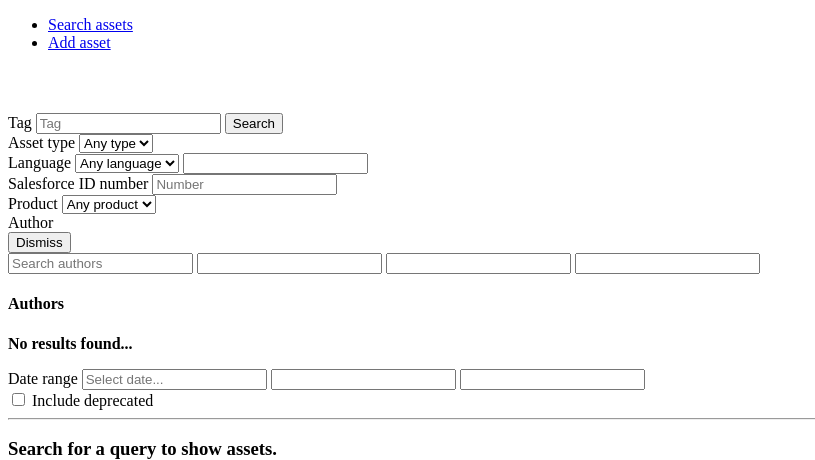
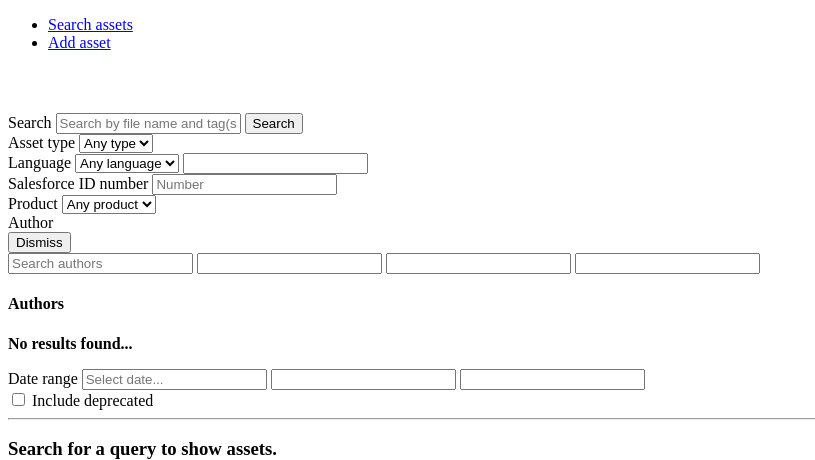
Before and after one commit to canonical/assets.ubuntu.com, a Python web app: template templates/index.html in a window 1280 px wide. Shown: the part 348-808 px from the top of the page, without its empty margins (0-815 px from the left). Run offline with Jinja, Linux system fonts and the light colour scheme; the template is opened without the code that fills it, so the values that code supplies are empty.

Commit message:
search by either tags or file name

```diff
--- a/templates/_search-form.html
+++ b/templates/_search-form.html
@@ -2,8 +2,8 @@
   {% set params = request.values.to_dict() %}
   <div class="row">
     <div class="col-4">
-      <label for="tag">Tag</label>
-      <input class="js-tags" type="text" name="tag" placeholder="Tag" id="tag" value="{%- if params.tag -%}{{ params.tag }}{%- endif -%}">
+      <label for="tag">Search</label>
+      <input class="js-tags" type="text" name="tag" placeholder="Search by file name and tag(s)" id="tag" value="{%- if params.tag -%}{{ params.tag }}{%- endif -%}">
       <button class="p-button--positive" style="margin-top:45px;">Search</button>
     </div>
 
```
Also changed, not shown: webapp/services.py (+7 -2 lines).
